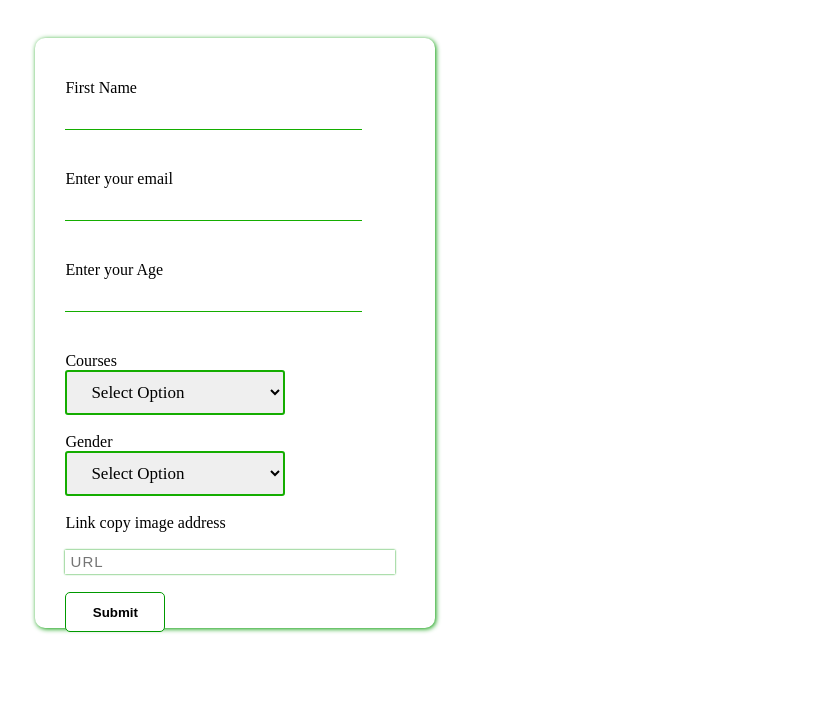
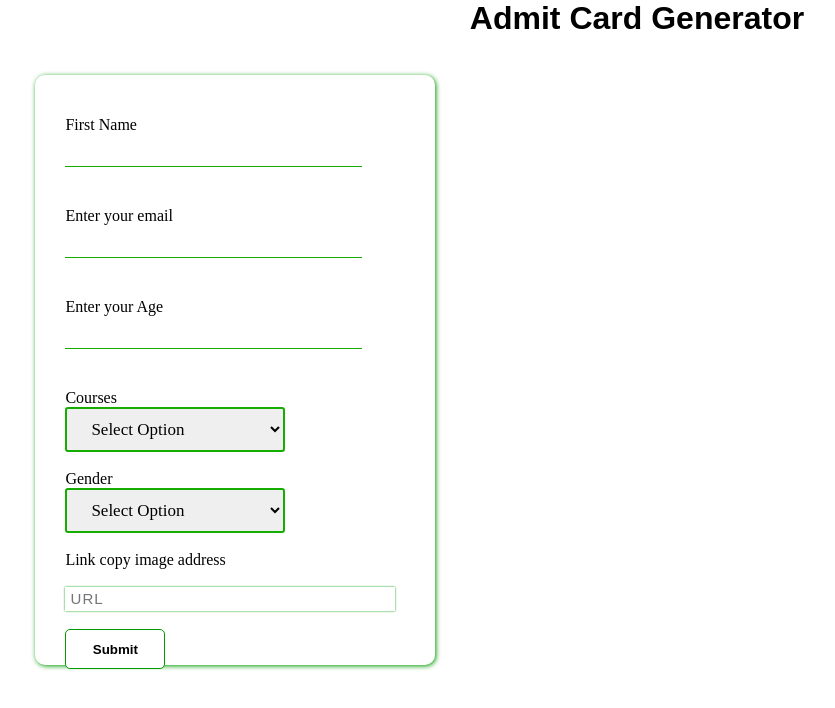
Before and after one commit to bilalahmed804/Admit-card, a plain HTML site: page index.html in a window 1280 px wide. Shown: the whole page, without its empty margins (3-838 px from the left). Drawn offline with Linux system fonts and the light colour scheme.

Commit message:
Admit_Card_Generator

```diff
--- a/CSS/style.css
+++ b/CSS/style.css
@@ -5,7 +5,12 @@
     box-sizing: border-box;
     font-family: "Montserrat";
 }
-body{
+h1{
+    text-align: center;
+    font-family: sans-serif;
+    font-weight: bolder;
+}
+.head{
     display: flex;
 }
 .div{
--- a/index.html
+++ b/index.html
@@ -6,6 +6,8 @@
     <link rel="stylesheet" href="CSS/style.css">
     <title>Document</title>
  <body>
+  <h1>Admit Card Generator</h1>
+  <div class="head">
 
     <section>
       <!-- 1ST DIV -->
@@ -68,6 +70,7 @@
 
 </div>
 
+</div>
     </body>
     <script src="JS/app.js"></script>
 
```
Lines whose indentation alone changed are shown as unchanged.
